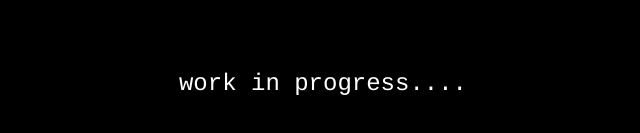
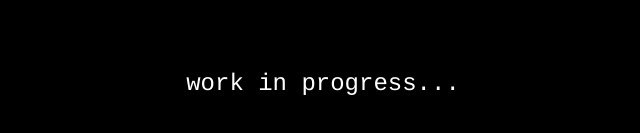
Before and after one commit to dawid-lysakowski/personal-website, a plain HTML site: page index.html in a window 1280 px wide. Shown: the part 317-450 px from the top of the page, without its empty margins (317-957 px from the left). Drawn offline with Linux system fonts and the light colour scheme.

Commit message:
Update index.html

```diff
--- a/index.html
+++ b/index.html
@@ -25,6 +25,6 @@
     </style>
 </head>
 <body>
-    <p>work in progress....</p>
+    <p>work in progress...</p>
 </body>
 </html>
```
